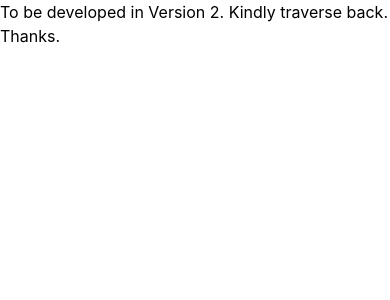
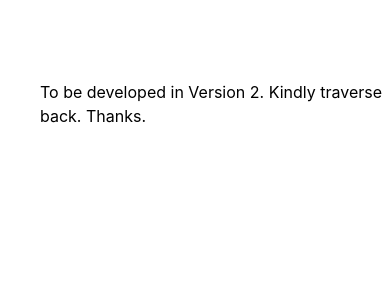
Before and after one commit to arjunthumbayil/Store-Front-Next.js, a Next.js app: page /login in a window 390 px wide. Shown: the top 300 px of the page. Built offline with nearby package versions, Linux system fonts and the light colour scheme.

Commit message:
correcting responsiveness

```diff
--- a/pages/login.js
+++ b/pages/login.js
@@ -2,7 +2,7 @@ import React from 'react'
 
 const login = () => {
   return (
-    <div className='flex justify-center items-center '>To be developed in Version 2. Kindly traverse back. Thanks.</div>
+    <div className='ml-10 mt-20 flex justify-center items-center '>To be developed in Version 2. Kindly traverse back. Thanks.</div>
   )
 }
 
--- a/pages/shipping.js
+++ b/pages/shipping.js
@@ -2,7 +2,7 @@ import React from "react";
 
 const shipping = () => {
   return (
-    <div className="flex justify-center items-center ">
+    <div className="ml-10 mt-20 flex justify-center items-center ">
       To be developed in Version 2. Kindly traverse back. Thanks.
     </div>
   );
```
